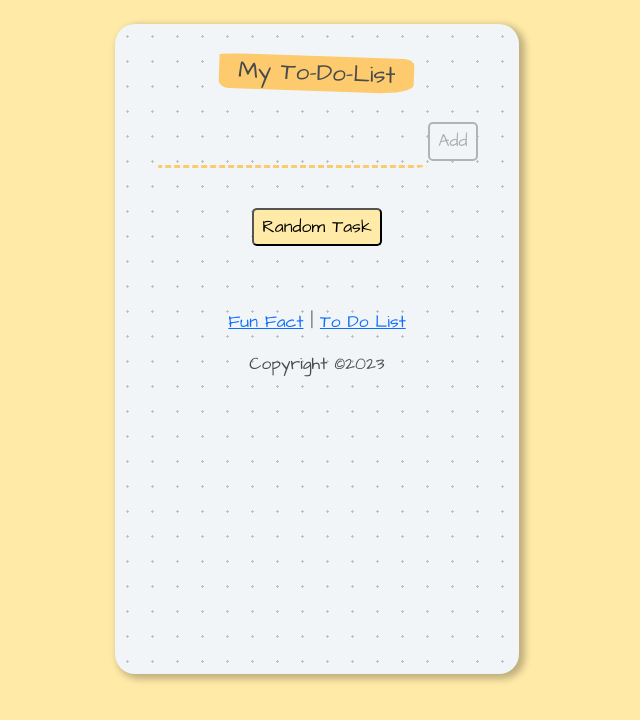
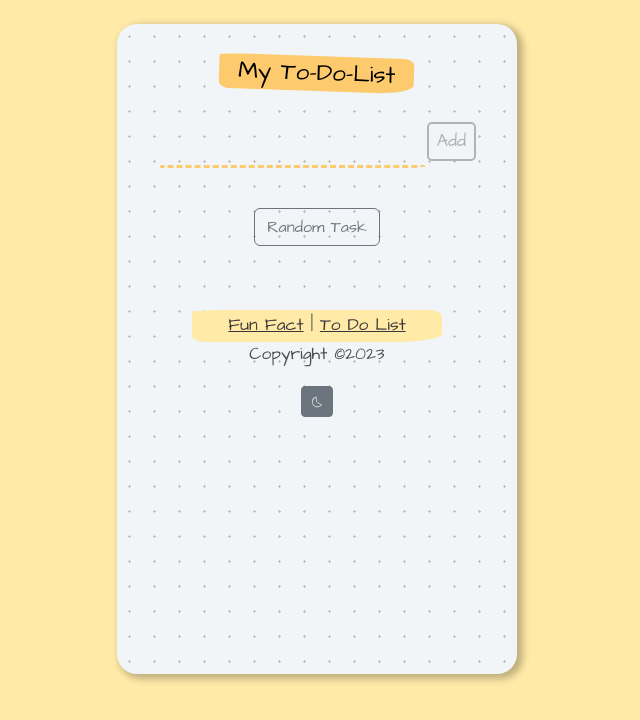
Before and after one commit to AdolfoJrV/cprg010-to-do-list, a React (Create React App) app: page /todo-list in a window 1280 px wide. Shown: the top 720 px of the page, without its empty margins (323-963 px from the left). Built offline with nearby package versions, Linux system fonts and the light colour scheme.

Commit message:
Updated files for Lab5 and Lab6.

```diff
--- a/package.json
+++ b/package.json
@@ -9,6 +9,7 @@
     "bootstrap": "^5.3.1",
     "react": "^18.2.0",
     "react-dom": "^18.2.0",
+    "react-icons": "^4.10.1",
     "react-router-dom": "^6.14.2",
     "react-scripts": "5.0.1",
     "reactstrap": "^9.2.0",
--- a/public/index.html
+++ b/public/index.html
@@ -10,7 +10,7 @@
     <!-- <link rel="stylesheet" type="text/css" href="../src/index.css" /> -->
   </head>
 
-  <body>
+  <body class="body-lt">
     <div id="root"></div>
     <script src="../src/index.js" type="text/jsx"></script>
   </body>
--- a/src/App.jsx
+++ b/src/App.jsx
@@ -1,12 +1,23 @@
-import React from "react";
+import React, { useContext, useEffect } from "react";
 import { BrowserRouter, Route, Routes, Navigate } from "react-router-dom";
 import FunFactPage from "./pages/FunFactPage.jsx";
 import ToDoListPage from "./pages/ToDoListPage.jsx";
 import NotFoundPage from "./pages/NotFoundPage.jsx";
+import ThemeContext from "./components/ThemeContext.jsx";
 
 const App = () => {
+  const { isDarkMode } = useContext(ThemeContext);
+
+  // Toggle the "body-dm" class on the main <body> tag based on dark mode state
+  useEffect(() => {
+    if (isDarkMode) {
+      document.body.classList.add("body-dm");
+    } else {
+      document.body.classList.remove("body-dm");
+    }
+  }, [isDarkMode]);
+
   return (
-    <>
     <BrowserRouter>
       <Routes>
         <Route path="fun-fact" element={<FunFactPage />} />
@@ -16,7 +27,6 @@ const App = () => {
         <Route path="*" element={<NotFoundPage />} />
       </Routes>
     </BrowserRouter>
-    </>
   );
 };
 
--- a/src/components/Footer.jsx
+++ b/src/components/Footer.jsx
@@ -1,17 +1,29 @@
 import React from "react";
 import { Link } from "react-router-dom";
+import ThemeContext from "./ThemeContext";
+import { Button } from "reactstrap";
+import { CiDark, CiLight } from "react-icons/ci";
 
 function Footer() {
   const year = new Date().getFullYear();
 
+  const { isDarkMode, toggleTheme } = React.useContext(ThemeContext);
+
+  const onThemeButtonClicked = () => {
+    toggleTheme();
+  };
+
   return (
     <div className="footer mt-5">
-      <p>
-        <Link to="/fun-fact">Fun Fact</Link>
+      <p className={isDarkMode ? "nav-dm" : "nav-lt"}>
+        <Link className={isDarkMode ? "link-dm" : "link-lt"} to="/fun-fact">Fun Fact</Link>
         <span> | </span>
-        <Link to="/todo-list">To Do List</Link>
+        <Link className={isDarkMode ? "link-dm" : "link-lt"} to="/todo-list">To Do List</Link>
       </p>
       <p>Copyright &copy;{year}</p>
+      <Button className="modeButton" size="sm" onClick={onThemeButtonClicked}>
+        {isDarkMode ? <CiLight /> : <CiDark />}
+      </Button>
     </div>
   );
 }
--- a/src/components/InputArea.jsx
+++ b/src/components/InputArea.jsx
@@ -1,10 +1,13 @@
 import React, { useState, useEffect } from "react";
+import ThemeContext from "../components/ThemeContext.jsx";
+import { Button } from "reactstrap";
 
 function InputArea(props) {
   const [newItem, setNewItem] = useState("");
   const [isButtonDisabled, setIsButtonDisabled] = useState(true);
   const [alertMessage, setAlertMessage] = useState("");
   const [randomTasks, setRandomTasks] = useState(null);
+  const { isDarkMode } = React.useContext(ThemeContext);
 
   useEffect(() => {
     async function fetchData() {
@@ -61,8 +64,9 @@ function InputArea(props) {
 
   return (
     <>
-      <div className="form">
+      <div>
         <input
+          className={isDarkMode ? "input-dm" : "input-lt"}
           ref={inputRef}
           value={newItem}
           onChange={handleChange}
@@ -70,6 +74,7 @@ function InputArea(props) {
           type="text"
         />
         <button
+          className="add-button"
           disabled={isButtonDisabled}
           onClick={() => {
             addItem(newItem);
@@ -78,9 +83,9 @@ function InputArea(props) {
         >
           Add
         </button>
-        <button type="button" onClick={createRandomTask}>
+        <Button className="rnd-button" outline={isDarkMode ? false : true} type="button" onClick={createRandomTask}>
           Random Task
-        </button>
+        </Button>
       </div>
       <div className="alert-message">
         <span>{alertMessage}</span>
--- a/src/components/RandomImages.jsx
+++ b/src/components/RandomImages.jsx
@@ -1,7 +1,10 @@
 import React, { useState, useEffect } from "react";
+import ThemeContext from "./ThemeContext";
 
 const RandomImages = () => {
   const [imageUrl, setImageUrl] = useState("");
+
+  const { isDarkMode } = React.useContext(ThemeContext);
 
   useEffect(() => {
     fetchImage();
@@ -21,7 +24,7 @@ const RandomImages = () => {
   };
 
   return (
-    <div className="img-container">
+    <div className={isDarkMode ? "img-container-dm" : "img-container-lt"}>
       <img className="images" src={imageUrl} alt="Lorem Picsum" />
     </div>
   );
--- /dev/null
+++ b/src/components/ThemeContext.jsx
@@ -0,0 +1,8 @@
+import React from "react";
+
+const ThemeContext = React.createContext({
+  isDarkMode: false,
+  toggleTheme: () => null,
+});
+
+export default ThemeContext;
--- /dev/null
+++ b/src/components/ThemeProvider.jsx
@@ -0,0 +1,18 @@
+import React from "react";
+import ThemeContext from "./ThemeContext.jsx";
+
+const ThemeProvider = ({ children }) => {
+  const [isDarkMode, setIsDarkMode] = React.useState(false);
+
+  const toggleTheme = () => {
+    setIsDarkMode((prevMode) => !prevMode);
+  };
+
+  return (
+    <ThemeContext.Provider value={{ isDarkMode, toggleTheme }}>
+      {children}
+    </ThemeContext.Provider>
+  );
+};
+
+export default ThemeProvider;
--- a/src/components/ToDoItems.jsx
+++ b/src/components/ToDoItems.jsx
@@ -1,7 +1,9 @@
 import React, { useState } from "react";
+import ThemeContext from "./ThemeContext.jsx";
 
 function ToDoItems(props) {
   const [isMouseOver, setIsMouseOver] = useState(false);
+  const { isDarkMode } = React.useContext(ThemeContext);
 
   function handleMouseHover() {
     setIsMouseOver(!isMouseOver); // create a seperate function for the mouseover and mouseout
@@ -13,9 +15,17 @@ function ToDoItems(props) {
       onMouseOver={handleMouseHover}
       onMouseOut={handleMouseHover}
     >
-      <li style={{ backgroundColor: isMouseOver && "pink" }}>{props.value}</li>
+      <li
+        style={
+          isDarkMode
+            ? { backgroundColor: isMouseOver && "#60656f" }
+            : { backgroundColor: isMouseOver && "#ffeaa7" }
+        }
+      >
+        {props.value}
+      </li>
     </div>
   );
 }
 
-export default ToDoItems
+export default ToDoItems;
--- a/src/index.css
+++ b/src/index.css
@@ -1,4 +1,4 @@
-body {
+.body-lt {
   background-color: #ffeaa7;
   padding: 1rem;
   box-sizing: border-box;
@@ -36,15 +36,16 @@ body {
   margin-bottom: 1rem;
 }
 
-.heading h1 {
+.h1-lt {
   transform: rotate(2deg);
   padding: 0.2rem 1.2rem;
   border-radius: 20% 5% 20% 5%/5% 20% 25% 20%;
   background-color: #fdcb6e;
   font-size: 1.5rem;
+  color: black;
 }
 
-.form input {
+.input-lt {
   box-sizing: border-box;
   background-color: transparent;
   padding: 0.7rem;
@@ -59,19 +60,19 @@ body {
   margin-bottom: 40px;
 }
 
-button {
+.add-button {
   font-family: "Architects Daughter", cursive;
   padding: 0.25rem 0.5rem;
   border-radius: 5px;
   font-size: 1.1rem;
 }
 
-button:disabled {
+.add-button:disabled {
   background: #f1f5f8;
   border: 2px solid hsl(0, 0%, 70%);
 }
 
-button:enabled {
+.add-button:enabled {
   background-color: #ffeaa7;
 }
 
@@ -80,12 +81,29 @@ ul {
   text-align: left;
 }
 
+.nav-lt {
+  padding: 0.2rem 1.2rem;
+  border-radius: 20% 5% 20% 5%/5% 20% 25% 20%;
+  background-color: #ffeaa7;
+  max-width: 250px;
+  margin: 0 auto;
+}
+
+.link-lt {
+  color: #3b3739;
+}
+
+.link-lt:hover {
+  color: blue;
+}
+
 .footer p {
   font-size: smaller;
 }
 
-.img-container {
+.img-container-lt {
   min-width: 250px;
+  box-shadow: 4px 3px 7px 2px #00000040;
 }
 
 .images {
@@ -97,3 +115,87 @@ ul {
   font-weight: bolder;
   color: red;
 }
+
+.rnd-button:hover,
+.modeButton:hover {
+  background-color: #ffeaa7;
+  color: black;
+}
+
+/* dark mode css styling */
+
+.body-dm {
+  background-color: #60656f;
+  padding: 1rem;
+  box-sizing: border-box;
+  display: flex;
+  justify-content: center;
+  align-items: center;
+  color: white;
+  font-family: "Architects Daughter", cursive;
+  text-align: center;
+  font-size: 130%;
+}
+
+.container-dm {
+  width: 100%;
+  min-height: 650px;
+  max-width: 500px;
+  min-width: 250px;
+  background: #3b3739;
+  background-image: radial-gradient(#68696a 7.2%, transparent 0);
+  background-size: 25px 25px;
+  border-radius: 20px;
+  box-shadow: 4px 3px 7px 2px #00000040;
+  padding: 1rem;
+  box-sizing: border-box;
+  display: flex;
+  flex-direction: column;
+  position: relative;
+  padding: 0.5rem;
+}
+
+.input-dm {
+  box-sizing: border-box;
+  background-color: transparent;
+  padding: 0.7rem;
+  border-bottom-right-radius: 15px 3px;
+  border-bottom-left-radius: 3px 15px;
+  border: solid 3px transparent;
+  border-bottom: dashed 3px #f7f7ff;
+  font-family: "Architects Daughter", cursive;
+  font-size: 1rem;
+  color: #f7f7ff;
+  width: 70%;
+  margin-bottom: 40px;
+}
+
+.h1-dm {
+  transform: rotate(2deg);
+  padding: 0.2rem 1.2rem;
+  border-radius: 20% 5% 20% 5%/5% 20% 25% 20%;
+  background-color: #60656f;
+  font-size: 1.5rem;
+  color: white;
+}
+
+.nav-dm {
+  padding: 0.2rem 1.2rem;
+  border-radius: 20% 5% 20% 5%/5% 20% 25% 20%;
+  background-color: #60656f;
+  max-width: 250px;
+  margin: 0 auto;
+}
+
+.link-dm {
+  color: #f7f7ff;
+}
+
+.link-dm:hover {
+  color: cyan;
+}
+
+.img-container-dm {
+  min-width: 250px;
+  box-shadow: 4px 3px 7px 2px #181818;
+}
--- a/src/index.jsx
+++ b/src/index.jsx
@@ -1,15 +1,35 @@
 import React from "react";
 import App from "./App";
-import 'bootstrap/dist/css/bootstrap.min.css';
-import './index.css';
-import ReactDOM from 'react-dom/client';
-import reportWebVitals from './reportWebVitals';
+import "bootstrap/dist/css/bootstrap.min.css";
+import "./index.css";
+import ReactDOM from "react-dom/client";
+import reportWebVitals from "./reportWebVitals";
+import ThemeProvider from "./components/ThemeProvider.jsx";
+import ThemeContext from "./components/ThemeContext.jsx";
 
-const root = ReactDOM.createRoot(document.getElementById('root'));
+const root = ReactDOM.createRoot(document.getElementById("root"));
+
+const AppWithBodyClass = () => {
+  const { isDarkMode } = React.useContext(ThemeContext);
+
+  React.useEffect(() => {
+    // Update the body class based on the dark mode state
+    if (isDarkMode) {
+      document.body.classList.add("body-dm");
+    } else {
+      document.body.classList.remove("body-dm");
+    }
+  }, [isDarkMode]);
+
+  return <App />;
+};
+
 root.render(
   <React.StrictMode>
-    <App />
-  </React.StrictMode>
+    <ThemeProvider>
+      <AppWithBodyClass />
+    </ThemeProvider>
+  </React.StrictMode>,
 );
 
 // If you want to start measuring performance in your app, pass a function
--- a/src/layout/MainLayout.jsx
+++ b/src/layout/MainLayout.jsx
@@ -2,15 +2,21 @@ import React from "react";
 import Header from "../components/Header.jsx";
 import Footer from "../components/Footer.jsx";
 import { Container } from "reactstrap";
+import ThemeContext from "../components/ThemeContext.jsx";
 
 const MainLayout = (props) => {
   const { children, title } = props;
+
+  const { isDarkMode } = React.useContext(ThemeContext);
+
   return (
-    // Note: Using mx-1 makes the div not centered.
-    // Work-around, using ml and mr instead of just mx.
-    <Container className="container mt-2 ml-1 mr-1">
+    <Container
+      className={
+        isDarkMode ? "container-dm mt-2 ml-1 mr-1" : "container mt-2 mr-1"
+      }
+    >
       <Header className="heading mt-4">
-        <h1>{title}</h1>
+        <h1 className={isDarkMode ? "h1-dm" : "h1-lt"}>{title}</h1>
       </Header>
       {children}
       <Footer />
```
Also changed, not shown: 1 other file (tests, documents, lock files or other folders). Lines whose indentation alone changed are shown as unchanged.
